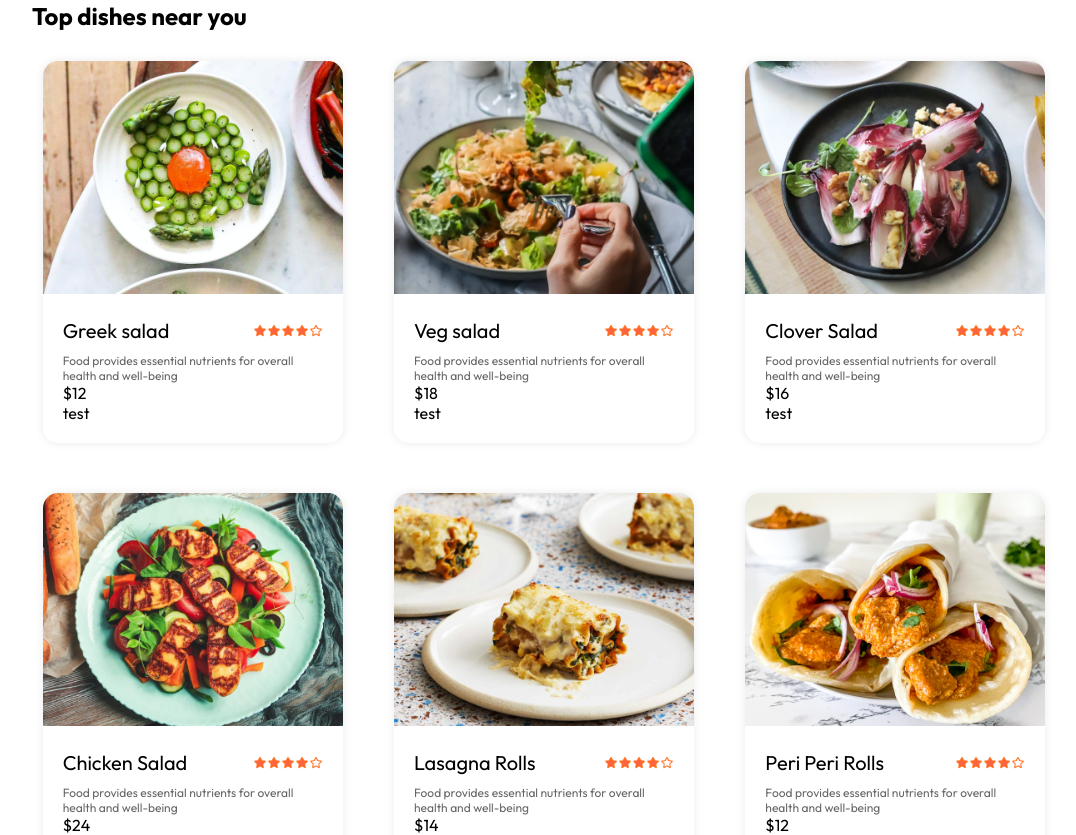
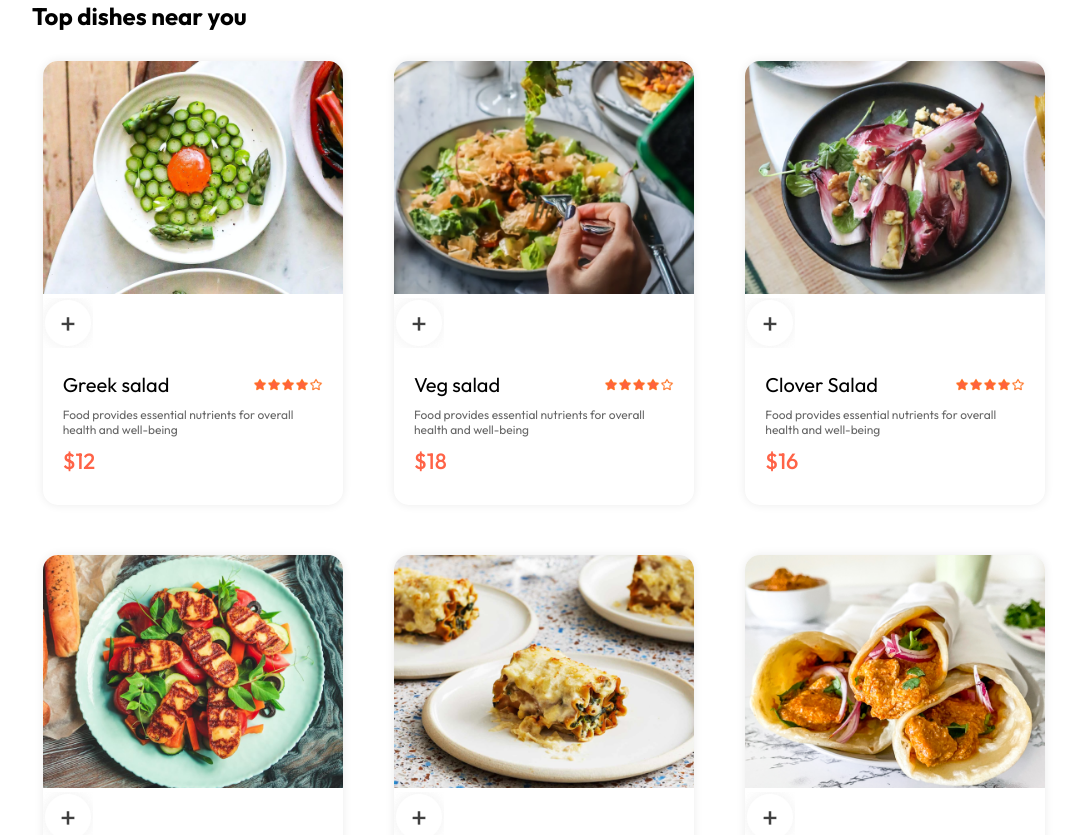
Before and after one commit to LEBONSON/Food-App, a React (Vite) app in the folder frontend/: page / in a window 1280 px wide. Shown: the part 923-1758 px from the top of the page, without its empty margins (96-1172 px from the left). Built offline with nearby package versions, Linux system fonts and the light colour scheme.

Commit message:
feat:item dans le panier

```diff
--- a/frontend/src/components/FoodItem/FoodItem.css
+++ b/frontend/src/components/FoodItem/FoodItem.css
@@ -39,5 +39,9 @@
 }
 
 .food-item-price{
+ color:tomato;
+ font-size: 22px;
+ font-weight: 500;
+ margin:10px 0px;
 
 }
--- a/frontend/src/components/FoodItem/FoodItem.jsx
+++ b/frontend/src/components/FoodItem/FoodItem.jsx
@@ -1,12 +1,22 @@
-import React from "react";
+import React, { useState } from "react";
 import "./FoodItem.css";
 import { assets } from "../../assets/frontend_assets/assets";
 
 const FoodItem = ({ id, name, price, description, image }) => {
+// Gestion du nombre d'items dans le panier
+      const [itemCount, setItemCount] = useState(0);
+
   return (
     <div className="food-item">
       <div className="food-item-img-container">
       <img className="food-item-img" src={image} alt="" />
+      {!itemCount
+           ? <img className="add" onClick={() => setItemCount(prev=>+1)} src={assets.add_icon_white} alt="" />
+            : <div className="food-item-container">
+
+              </div>
+
+      }
       </div>
       <div className="food-item-info">
         <div className="food-item-name-rating">
@@ -15,7 +25,6 @@ const FoodItem = ({ id, name, price, description, image }) => {
           </div>
           <p className="food-item-desc">{description}</p>
           <p className="food-item-price">${price}</p>
-              <p>test </p>
     </div>
     </div>
   );
```
